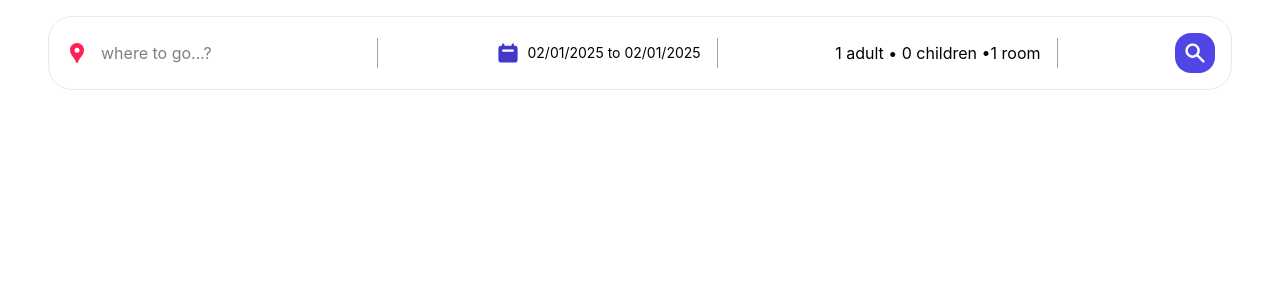
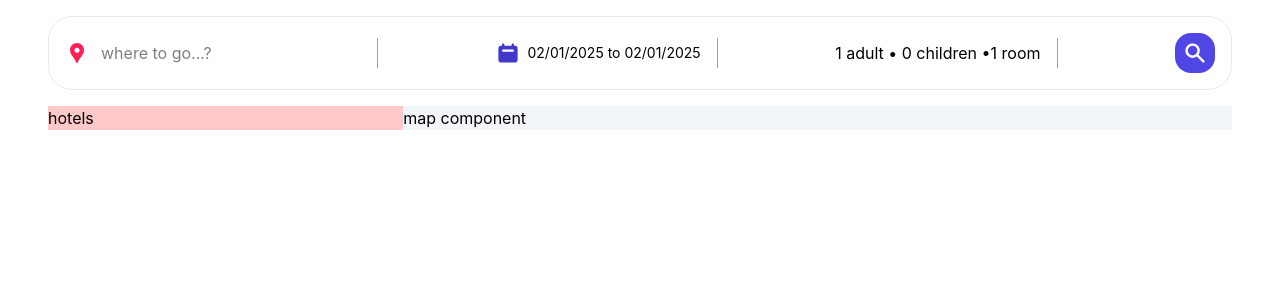
Before and after one commit to code-Alireza-code/hotel-booking-app-React-, a React (Vite) app: page /hotels in a window 1280 px wide. Shown: the top 300 px of the page. Built offline with nearby package versions, Linux system fonts and the light colour scheme.

Commit message:
add AppLayout and add different routes

```diff
--- a/src/App.tsx
+++ b/src/App.tsx
@@ -3,6 +3,7 @@ import "./App.css";
 import Header from "./components/Header";
 import LocationList from "./components/LocationList";
 import { Route, Routes } from "react-router-dom";
+import AppLayout from "./components/AppLayout";
 
 function App() {
   return (
@@ -11,6 +12,10 @@ function App() {
       <Header />
       <Routes>
         <Route path="/" element={<LocationList />} />
+        <Route path="/hotels" element={<AppLayout />}>
+          <Route index element={<div>hotels</div>} />
+          <Route path=":id" element={<div>single hotel</div>} />
+        </Route>
       </Routes>
     </div>
   );
--- /dev/null
+++ b/src/components/AppLayout.tsx
@@ -0,0 +1,14 @@
+import { Outlet } from "react-router-dom";
+
+function AppLayout() {
+  return (
+    <div className="mt-4 flex justify-between items-stretch h-[calc(100vh - 130px)]">
+      <div className="w-[30%] overflow-y-scroll pr-4 bg-red-200">
+        <Outlet />
+      </div>
+      <div className="grow bg-secondary-100 relative">map component</div>
+    </div>
+  );
+}
+
+export default AppLayout;
```
